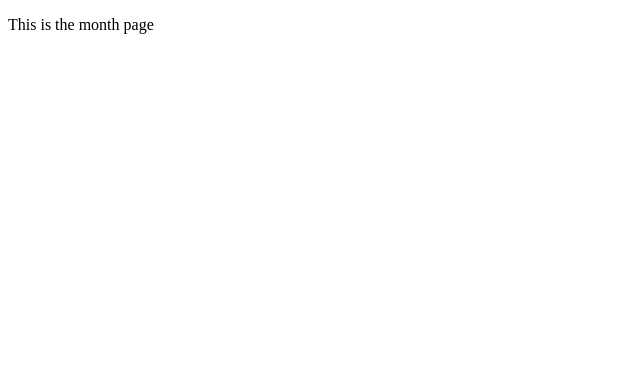
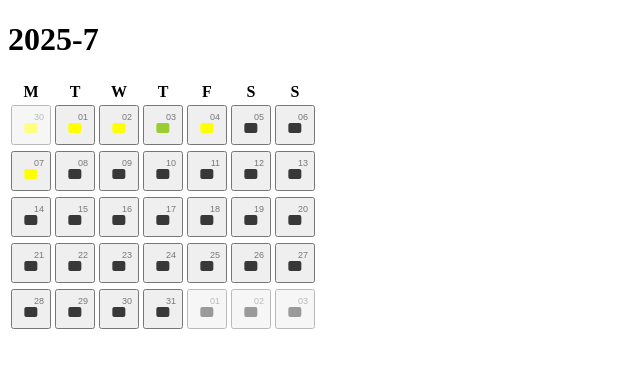
Before and after one commit to gvdbroek/locwork, a SvelteKit app: page /month/2024-01 in a window 1280 px wide. Shown: the top 368 px of the page, without its empty margins (0-640 px from the left). Built offline with nearby package versions, Linux system fonts and the light colour scheme.

Commit message:
working calendar

```diff
--- /dev/null
+++ b/src/lib/components/Calendar.svelte
@@ -0,0 +1,100 @@
+<script lang="ts">
+  import { generateMockData, type DateLoc } from "$lib/models";
+  import CalendarCell from "./CalendarCell.svelte";
+  let locData = generateMockData(new Date().toISOString(), 30);
+
+  // sort locData based on date
+  // build a 2d matrix of dates
+  let cal: DateLoc[][] = [];
+  let dates = locData;
+  let year = 2025;
+  let month = 7;
+
+  let title = `${year}-${month}`
+
+  for (let col = 0; col < 7; col++) {
+    cal[col] = [];
+    for (let row = 0; row < 5; row++) {
+
+        const d = getDate(year, month, row, col).toISOString().split('T')[0];
+        let dayData = dates.find((x)=> x.date == d );
+        if(dayData == undefined){
+          dayData = {date: d, location:"?", working:false}
+        }
+        cal[col][row] = dayData;
+
+    }
+  }
+
+
+   function isThisMonth(date: Date, currentDate: Date) {
+    if (date.getFullYear() != currentDate.getFullYear()) return false;
+    if (date.getMonth() != currentDate.getMonth()) return false;
+    return true;
+  }
+  function isThisMonthClass(date: Date, currentDate: Date){
+    if(isThisMonth(date, currentDate)){
+      return ""
+    }
+  else{
+    return "otherMonth"
+  }
+  }
+
+
+  function getDate(
+    year: number,
+    month: number,
+    weekno: number,
+    weekday: number
+  ) {
+    const baseDate = new Date(year, month);
+    const rowOffset = baseDate.getDay() + 1;
+    let date = new Date();
+    const dayOffset = weekday + 7 * weekno + rowOffset - 7;
+    date.setDate(baseDate.getDate() + dayOffset);
+    return date;
+  }
+</script>
+
+<h1>{title}</h1>
+
+<table>
+  <thead>
+    <tr>
+      <th>M</th>
+      <th>T</th>
+      <th>W</th>
+      <th>T</th>
+      <th>F</th>
+      <th>S</th>
+      <th>S</th>
+    </tr>
+  </thead>
+  <tbody>
+    {#each { length: 5 }, weekno}
+      <tr>
+        {#each { length: 7 }, weekday}
+          <!-- <td>{(weekday + (7 * (weekno)) + rowOffset) - 7}</td> -->
+          <td class="cell {isThisMonthClass(getDate(year, month, weekno, weekday), new Date(year, month-1))}">
+            <CalendarCell cellData={cal[weekday][weekno]}></CalendarCell>
+          </td>
+          <!-- <td>{getDate(year, month, weekno, weekday)}</td> -->
+        {/each}
+      </tr>
+    {/each}
+  </tbody>
+</table>
+
+<style>
+  td {
+    /* padding: 0.75em; */
+  }
+  .otherMonth{
+    opacity: 0.5;
+  }
+  .cell{
+    height: 2em;
+    width: 2em;
+  }
+</style>
--- /dev/null
+++ b/src/lib/components/CalendarCell.svelte
@@ -0,0 +1,74 @@
+<script lang="ts">
+  import { goto } from "$app/navigation";
+  import { type DateLoc } from "$lib/models";
+  export let cellData: DateLoc;
+
+  let location = "unknown";
+  if (cellData.working == false) {
+    location = "nowork";
+  } else {
+    if (cellData.location == "home") {
+      location = "home";
+    } else {
+      location = "office";
+    }
+  }
+
+  async function go_to_date() {
+    await goto(`/day/${cellData.date}`);
+  }
+</script>
+
+<button class="cell" onclick={go_to_date}>
+  <span class="dateday">{cellData.date.split("-")[2]}</span>
+  <div class="loc {location}"></div>
+</button>
+
+<style>
+  .cell {
+    /* padding: 0.5em; */
+    padding: 0%;
+    width: 3em;
+    height: 3em;
+    display: inline-block;
+    text-align: right;
+    position: relative;
+
+
+  }
+
+  .notthismonth {
+    opacity: 0.5;
+  }
+  .dateday {
+    position: absolute;
+    font-size: xx-small;
+    top:0;
+    right:0;
+    padding: 5px;
+    opacity: 0.5;
+  }
+  .loc {
+    position: absolute;
+    left: 50%;
+    top: 60%;
+    transform: translate(-50%, -50%);
+    width: 1em;
+    height: .75em;
+    border-radius: 2px;
+    /* margin-left: 10px; */
+    /* margin-bottom: 5px; */
+  }
+  .nowork {
+    background-color: rgb(56, 56, 56);
+  }
+  .office {
+    background-color: yellow;
+  }
+  .home {
+    background-color: yellowgreen;
+  }
+  .unknown {
+    background-color: grey;
+  }
+</style>
--- a/src/routes/month/[month]/+page.svelte
+++ b/src/routes/month/[month]/+page.svelte
@@ -1 +1,9 @@
-<div><p>This is the month page</p></div>
+<Calendar></Calendar>
+<script lang="ts">
+    import type {PageProps} from "./$types";
+    import Calendar from "$lib/components/Calendar.svelte";
+
+    // date contains data loaded from backend
+    let {data} : PageProps = $props();
+
+</script>
--- /dev/null
+++ b/src/routes/month/[month]/+page.ts
@@ -0,0 +1,9 @@
+import {generateMockData, type DateLoc} from '$lib/models'
+import type { PageLoad } from './$types'
+
+export const load: PageLoad = ({ params }) => {
+    return {
+        monthData: generateMockData(new Date().toISOString(), 30)
+
+    };
+};
```
Also changed, not shown: src/routes/day/[date]/+page.svelte (+7 -1 lines).
